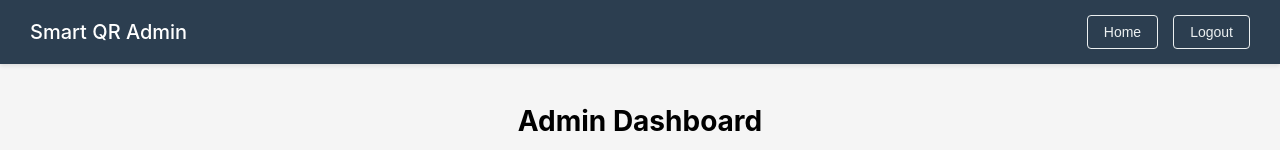
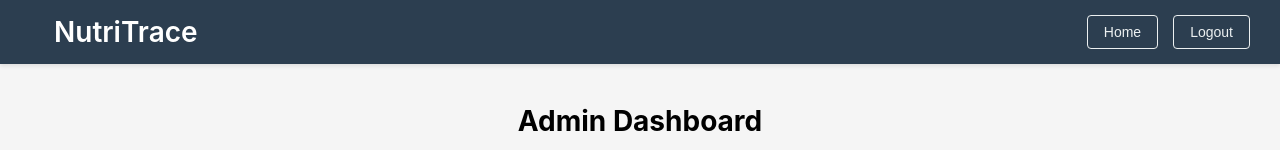
Before and after one commit to Priyanshh95/smart-qr-walmart, a React (Create React App) app in the folder admin-dashboard/: page /dashboard in a window 1280 px wide. Shown: the top 150 px of the page. Built offline with nearby package versions, Linux system fonts and the light colour scheme; sample sign-in values are in the browser's storage.

Commit message:
Name changed

```diff
--- a/admin-dashboard/src/Dashboard.css
+++ b/admin-dashboard/src/Dashboard.css
@@ -23,8 +23,9 @@ body {
 
 .nav-bar h1 {
   color: white;
-  font-size: 20px;
-  font-weight: 500;
+  font-size: 28px;
+  font-weight: 600;
+  margin-left: 24px;
 }
 
 .nav-buttons {
--- a/admin-dashboard/src/Dashboard.js
+++ b/admin-dashboard/src/Dashboard.js
@@ -17,7 +17,7 @@ const NavigationBar = () => {
 
   return (
     <div className="nav-bar">
-      <h1>Smart QR Admin</h1>
+      <h1>NutriTrace</h1>
       <div className="nav-buttons">
         <button className="nav-btn" onClick={goHome}>Home</button>
         <button className="nav-btn" onClick={logout}>Logout</button>
```
